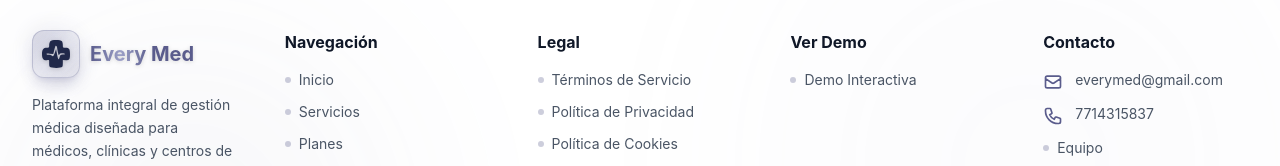
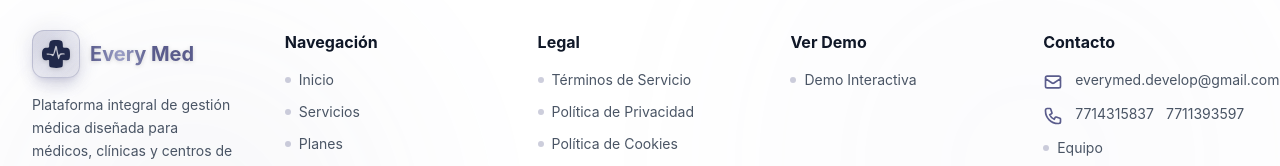
Before and after one commit to FabMeneses/EveryMed_LandingPage, an Angular app: page / in a window 1280 px wide. Shown: the part 8664-8830 px from the top of the page. Built offline with nearby package versions, Linux system fonts and the light colour scheme.

Commit message:
Feature/Actualizacion para el correo oficial y el numero de Alan

```diff
--- a/src/app/components/footer/footer.component.html
+++ b/src/app/components/footer/footer.component.html
@@ -177,7 +177,7 @@
             </svg>
             <a href="mailto:everymed@gmail.com"
               class="text-sm text-gray-600 dark:text-gray-400 hover:text-[#5a5c8c] dark:hover:text-[#9ca0c7] transition-colors duration-200 cursor-pointer">
-              everymed@gmail.com
+              everymed.develop@gmail.com
             </a>
           </li>
           <li class="flex items-start gap-3">
@@ -189,6 +189,10 @@
             <a href="tel:7714315837"
               class="text-sm text-gray-600 dark:text-gray-400 hover:text-[#5a5c8c] dark:hover:text-[#9ca0c7] transition-colors duration-200 cursor-pointer">
               7714315837
+            </a>
+            <a href="tel:7711393597"
+              class="text-sm text-gray-600 dark:text-gray-400 hover:text-[#5a5c8c] dark:hover:text-[#9ca0c7] transition-colors duration-200 cursor-pointer">
+              7711393597
             </a>
           </li>
           <li>
```
